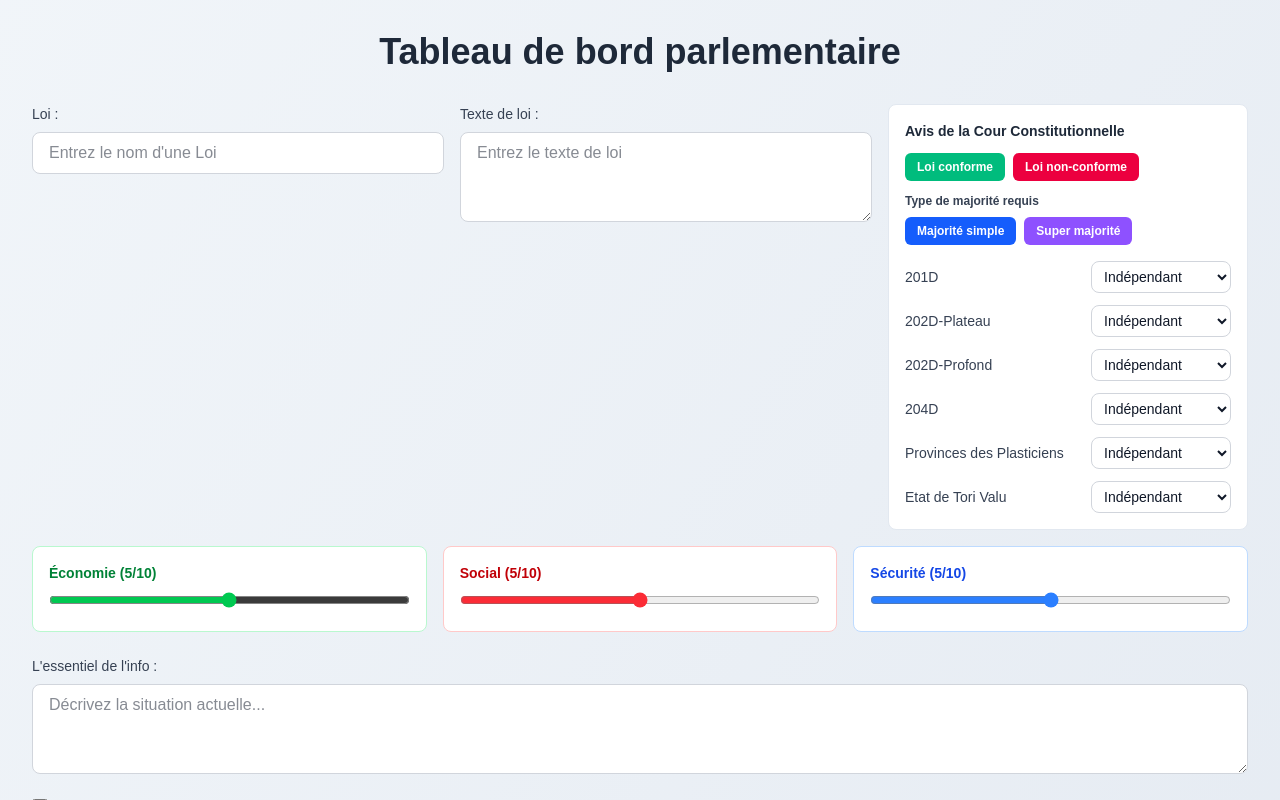
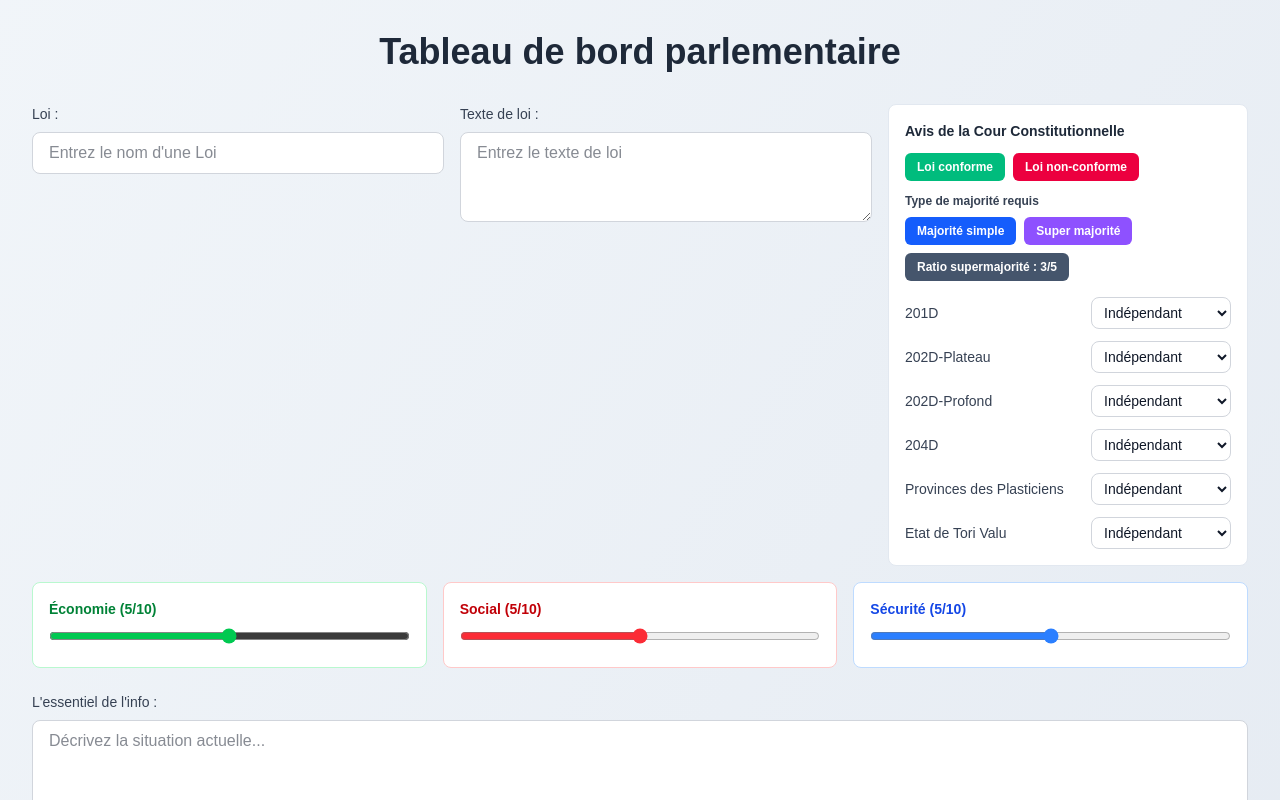
Before and after one commit to Yahiabenlet/interfaceAssemblee, a Next.js app: page / in a window 1280 px wide. Both pictures are taken after typing "5" into the empty fields and a click on the button "Créer l'hémicycle". Shown: the top 800 px of the page. Built offline with nearby package versions, Linux system fonts and the light colour scheme.

Commit message:
changement de ratio de supermajorité possible

```diff
--- a/app/components/Hemicycle.tsx
+++ b/app/components/Hemicycle.tsx
@@ -44,6 +44,7 @@ interface HemicycleProps {
   provinces?: ProvinceState;
   isControlValidated?: boolean;
   requiredMajority?: "simple" | "super";
+  superMajorityRatio?: string;
 }
 
 export default function Hemicycle({
@@ -72,6 +73,7 @@ export default function Hemicycle({
   },
   isControlValidated = false,
   requiredMajority = "simple",
+  superMajorityRatio = "3/5",
 }: HemicycleProps) {
   const counts = useMemo(() => {
     const all = [...seatColors, presidentColor];
@@ -81,6 +83,14 @@ export default function Hemicycle({
       red: all.filter((c) => c === "red").length,
     };
   }, [seatColors, presidentColor]);
+
+  const superThreshold = useMemo(() => {
+    const [numStr, denStr] = superMajorityRatio.split("/");
+    const num = Number(numStr);
+    const den = Number(denStr);
+    if (!Number.isFinite(num) || !Number.isFinite(den) || den <= 0) return 3 / 5;
+    return num / den;
+  }, [superMajorityRatio]);
 
   const majorityStatus = useMemo(() => {
     const all = [...seatColors, presidentColor];
@@ -94,8 +104,8 @@ export default function Hemicycle({
 
     const ratioPour = pour / exprimes;
 
-    if (ratioPour >= 0.6) {
-      return { label: "Super Majorité 3/5", tone: "text-emerald-700 dark:text-emerald-300" };
+    if (ratioPour >= superThreshold) {
+      return { label: `Super Majorité (${superMajorityRatio})`, tone: "text-emerald-700 dark:text-emerald-300" };
     }
 
     if (ratioPour > 0.5) {
@@ -110,7 +120,7 @@ export default function Hemicycle({
     }
 
     return { label: "Aucune majorité", tone: "text-gray-700 dark:text-gray-200" };
-  }, [seatColors, presidentColor]);
+  }, [seatColors, presidentColor, superThreshold, superMajorityRatio]);
 
   const seats = useMemo(() => {
     const rows = numSeats < 12 ? 3 : numSeats > 21 ? 5 : 4;
@@ -368,7 +378,9 @@ export default function Hemicycle({
                     {isControlValidated ? "Loi conforme à la Constitution" : "Loi non-conforme à la Constitution"}
                   </div>
                   <div className="mt-3 text-sm font-semibold text-slate-700 dark:text-slate-200">
-                    {requiredMajority === "super" ? "Super Majorité nécessaire" : "Majorité Simple nécessaire"}
+                    {requiredMajority === "super"
+                      ? `Super Majorité nécessaire (${superMajorityRatio})`
+                      : "Majorité Simple nécessaire"}
                   </div>
                 </div>
 
--- a/app/display/page.tsx
+++ b/app/display/page.tsx
@@ -42,6 +42,7 @@ type DisplayState = {
   passedLaws?: Array<{ title: string; text: string; abrogee?: boolean }>;
   isControlValidated?: boolean;
   requiredMajority?: "simple" | "super";
+  superMajorityRatio?: string;
 };
 
 export default function DisplayPage() {
@@ -148,6 +149,7 @@ export default function DisplayPage() {
           }
           isControlValidated={state.isControlValidated ?? false}
           requiredMajority={state.requiredMajority ?? "simple"}
+          superMajorityRatio={state.superMajorityRatio ?? "3/5"}
           readOnly
         />
       </div>
--- a/app/page.tsx
+++ b/app/page.tsx
@@ -46,6 +46,8 @@ const CONTROL_OPTIONS: ProvinceControl[] = [
     "En Guerre"
 ];
 
+const SUPER_MAJORITY_OPTIONS = ["3/5", "2/3", "7/10" ,"3/4"] as const;
+
 export default function Home() {
   const [numSeats, setNumSeats] = useState<number | null>(null);
   const [inputValue, setInputValue] = useState("");
@@ -74,6 +76,7 @@ export default function Home() {
   } | null>(null);
   const [isControlValidated, setIsControlValidated] = useState(false);
   const [requiredMajority, setRequiredMajority] = useState<"simple" | "super">("simple");
+  const [superMajorityRatio, setSuperMajorityRatio] = useState<string>("3/5");
 
   const nextColor = (current: SeatColor): SeatColor => {
     const colors: SeatColor[] = ["white", "green", "red"];
@@ -144,6 +147,14 @@ export default function Home() {
     });
   };
 
+  const cycleSuperMajorityRatio = () => {
+    setSuperMajorityRatio((prev) => {
+      const idx = SUPER_MAJORITY_OPTIONS.indexOf(prev as (typeof SUPER_MAJORITY_OPTIONS)[number]);
+      const nextIdx = idx === -1 ? 0 : (idx + 1) % SUPER_MAJORITY_OPTIONS.length;
+      return SUPER_MAJORITY_OPTIONS[nextIdx];
+    });
+  };
+
   useEffect(() => {
     if (!lawFeedback) return;
     const t = setTimeout(() => setLawFeedback(null), 2500);
@@ -168,6 +179,7 @@ export default function Home() {
       passedLaws,
       isControlValidated,
       requiredMajority,
+      superMajorityRatio,
     };
 
     localStorage.setItem("hemicycleState", JSON.stringify(payload));
@@ -188,6 +200,7 @@ export default function Home() {
     passedLaws,
     isControlValidated,
     requiredMajority,
+    superMajorityRatio,
   ]);
 
   return (
@@ -304,6 +317,13 @@ export default function Home() {
                       }`}
                     >
                       Super majorité
+                    </button>
+                    <button
+                      type="button"
+                      onClick={cycleSuperMajorityRatio}
+                      className="px-3 py-1.5 text-xs font-semibold rounded-md text-white transition bg-slate-600 hover:bg-slate-700"
+                    >
+                      Ratio supermajorité : {superMajorityRatio}
                     </button>
                   </div>
                 </div>
@@ -521,6 +541,7 @@ export default function Home() {
               provinces={provinces}
               isControlValidated={isControlValidated}
               requiredMajority={requiredMajority}
+              superMajorityRatio={superMajorityRatio}
             />
             <button
               onClick={() => setNumSeats(null)}
```
